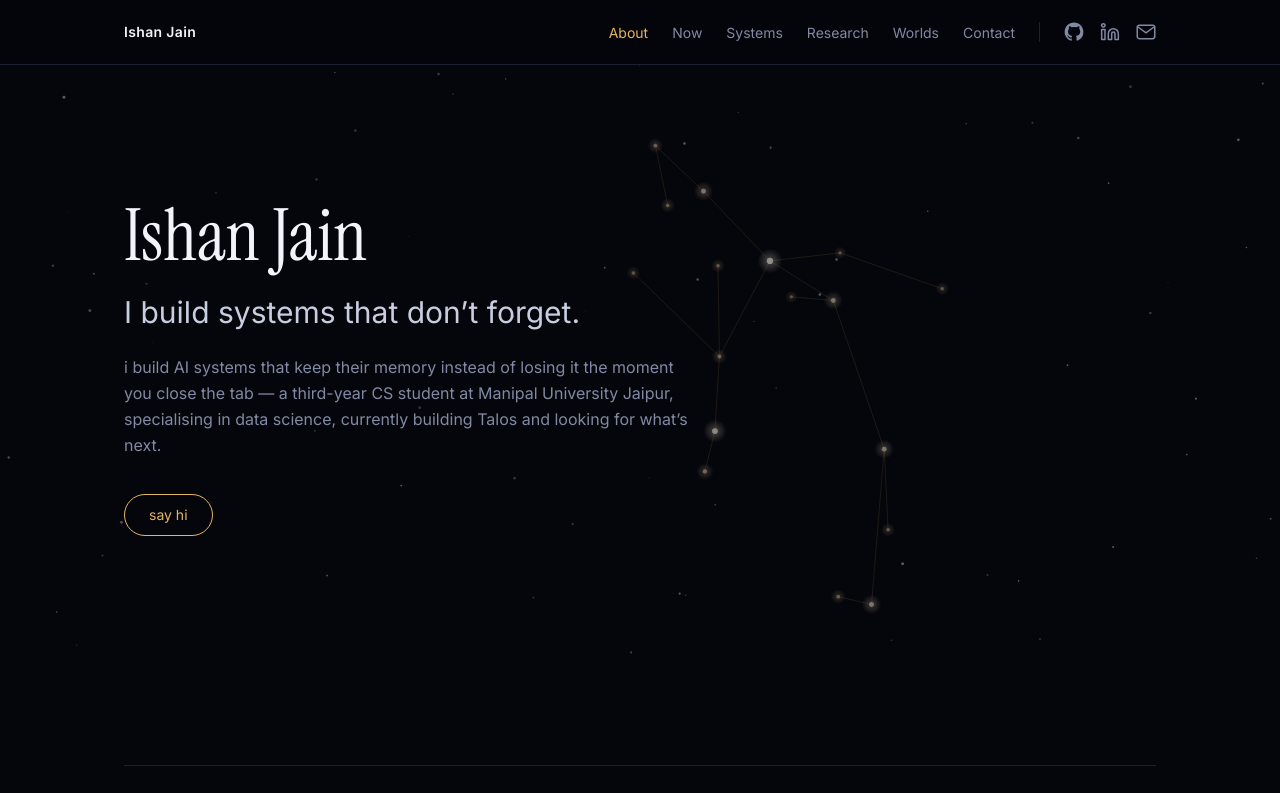
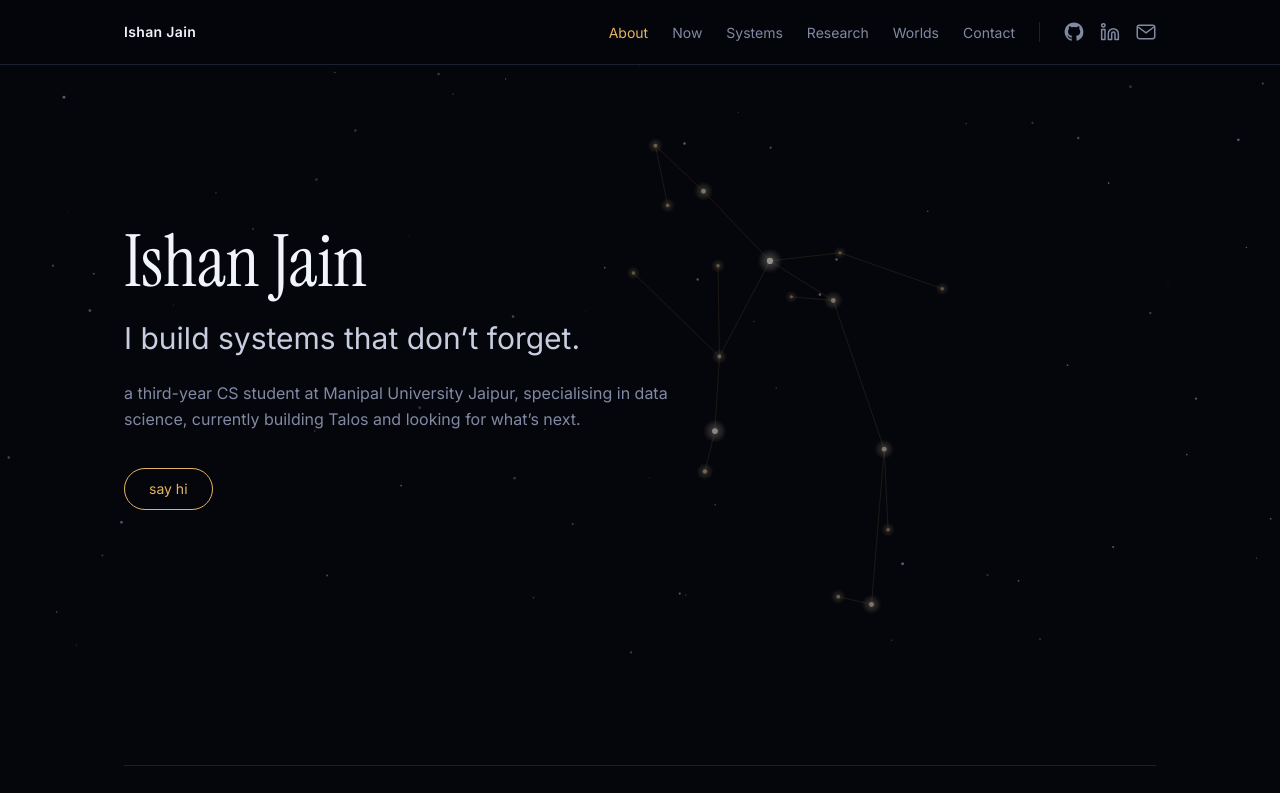
Before and after one commit to Perseus4674/Ishan, a Next.js app: page / in a window 1280 px wide. Shown: the top 793 px of the page. Built offline with nearby package versions, Linux system fonts and the light colour scheme; no server answers.

Commit message:
Drop the hero paragraph's opening clause
It restated the declarative line directly above it. The paragraph now
starts at the biographical half.

```diff
--- a/src/components/hero/Hero.tsx
+++ b/src/components/hero/Hero.tsx
@@ -31,10 +31,9 @@ export function Hero() {
           </p>
 
           <p className="mt-6 leading-relaxed text-muted">
-            i build AI systems that keep their memory instead of losing it the
-            moment you close the tab — a third-year CS student at Manipal
-            University Jaipur, specialising in data science, currently building
-            Talos and looking for what&rsquo;s next.
+            a third-year CS student at Manipal University Jaipur, specialising
+            in data science, currently building Talos and looking for
+            what&rsquo;s next.
           </p>
 
           <div className="mt-9">
```
